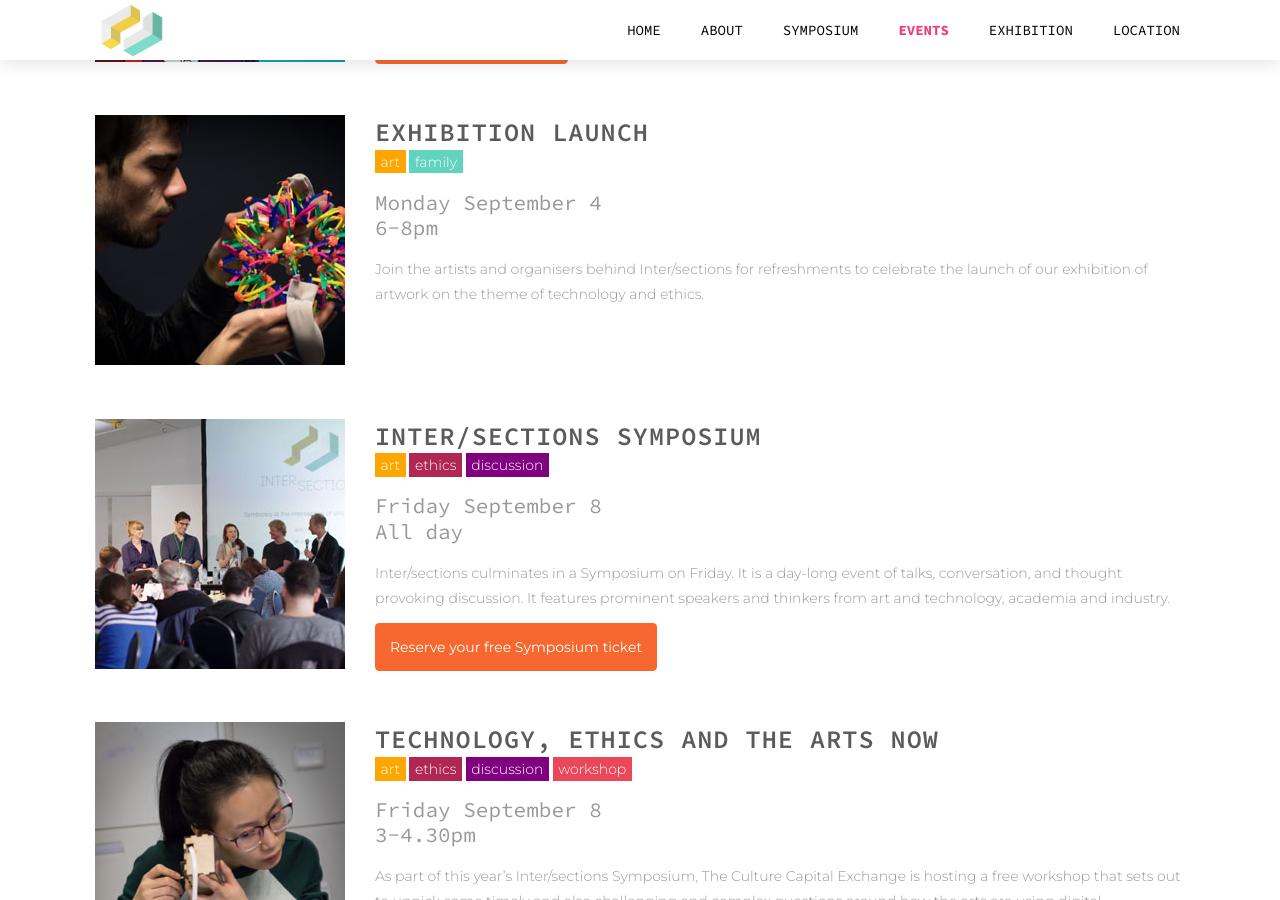
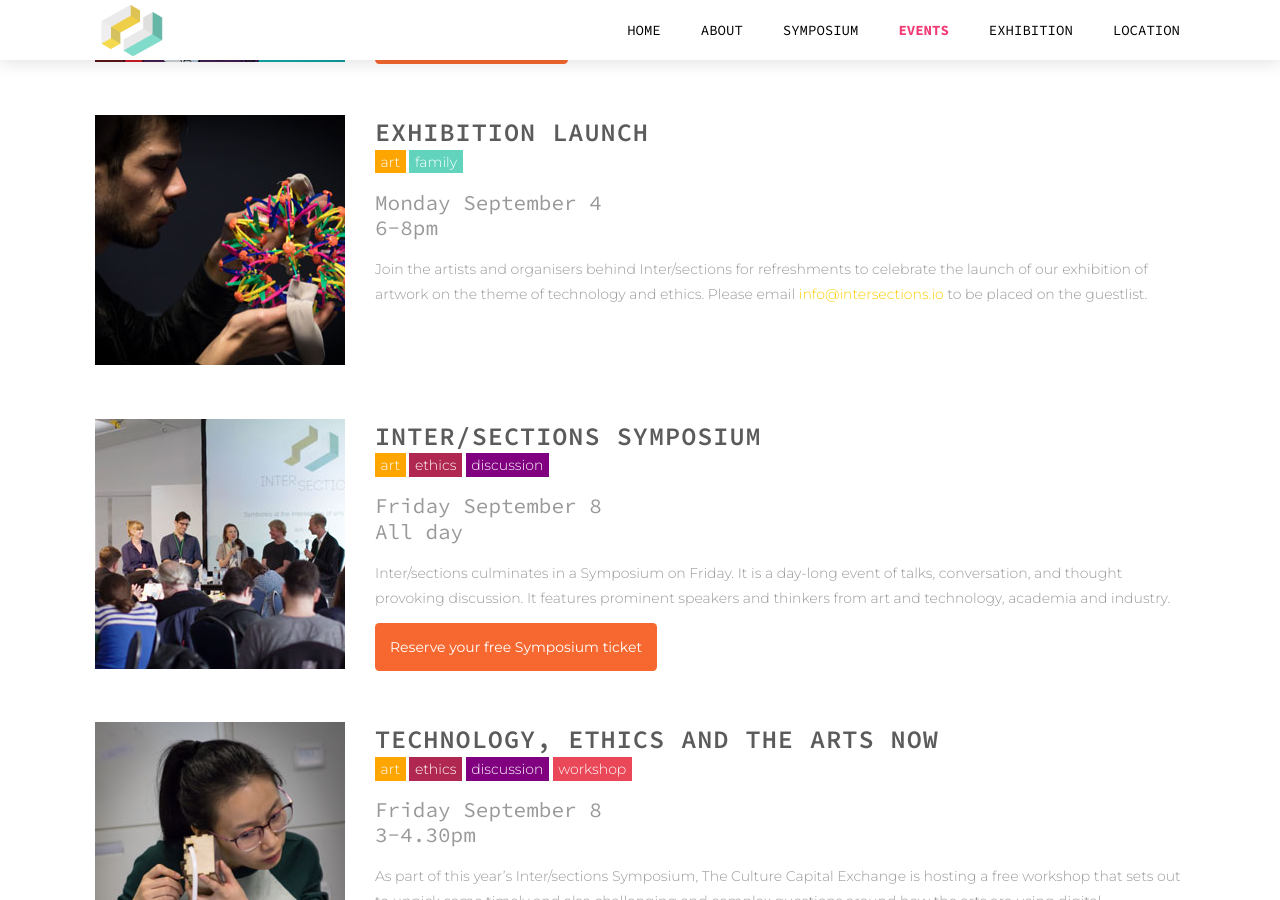
Before and after one commit to disastrid/intersections_redux, a Jekyll site: the page built from events.html, in a window 1280 px wide and 900 px high, scrolled down 1630 px. Built offline with Jekyll 4.4.1, drawn with Linux system fonts in a browser that asks for light colours.

Commit message:
Adjusted launch text as per VCP's request

```diff
--- a/_data/events.yml
+++ b/_data/events.yml
@@ -29,7 +29,7 @@
   time: 6-8pm
   tags: ["art", "family"]
   desc:
-    Join the artists and organisers behind Inter/sections for refreshments to celebrate the launch of our exhibition of artwork on the theme of technology and ethics.
+    Join the artists and organisers behind Inter/sections for refreshments to celebrate the launch of our exhibition of artwork on the theme of technology and ethics. Please email <a href="mailto:info@intersections.io">info@intersections.io</a> to be placed on the guestlist.
 - image: symposium.jpg
   name: Inter/sections Symposium
   date: Friday September 8
```
